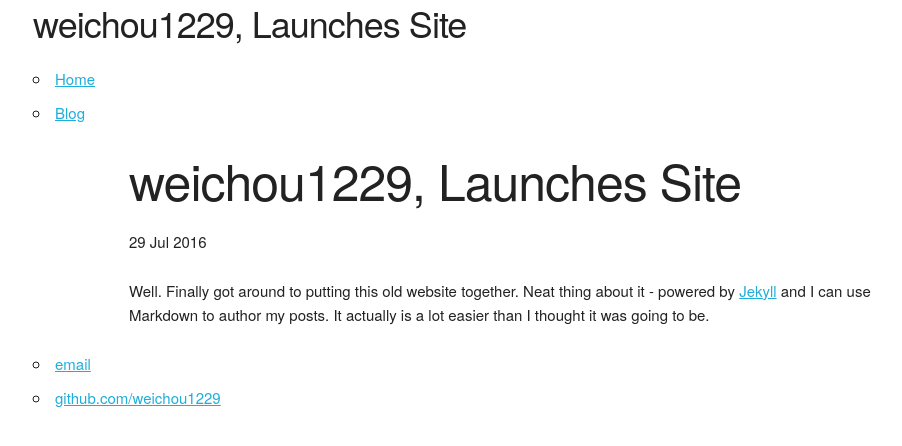
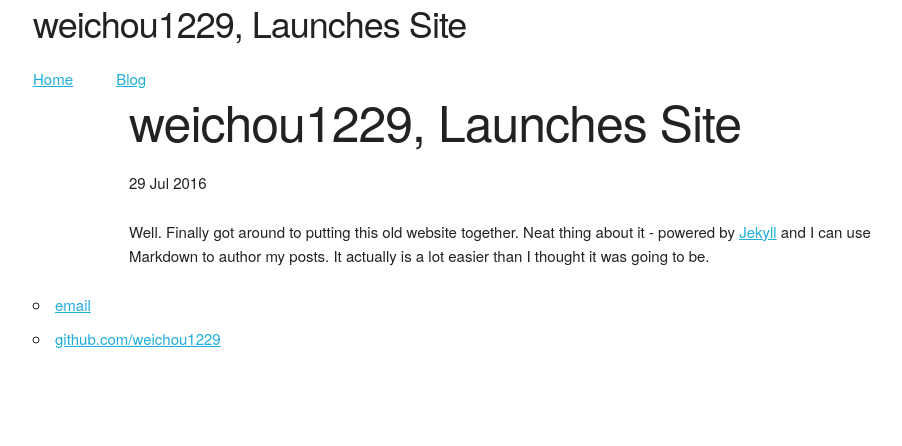
Before and after one commit to weichou1229/weichou.github.io, a Jekyll site: the page built from _posts/blog/2016-07-29-weichou1229-site-launched.md, in a window 1280 px wide. Shown: the top 446 px of the page, without its empty margins (127-1029 px from the left). Built offline with Jekyll 4.4.1, drawn with Linux system fonts in a browser that asks for light colours; comment, search, counter and statistics services are not loaded.

Commit message:
Update default.html

```diff
--- a/_layouts/default.html
+++ b/_layouts/default.html
@@ -11,12 +11,11 @@
 				<h3>{{page.title}}</h3>
 			</header>
 			<nav>
-		    		<ul>
-		        		<li><a href="/">Home</a></li>
-			        	<!--<li><a href="/about">About</a></li>-->
-		        		<!--<li><a href="/cv">CV</a></li>-->
-		        		<li><a href="/blog">Blog</a></li>
-		    		</ul>
+				<div class="row">
+					<div class="one column"><a href="/">Home</a></div>
+				    	<div class="one columns"><a href="/blog">Blog</a></div>
+				    	<!--<div class="one columns">CV</div> -->
+				</div>
 			</nav>
 
 			<div class="container">
```
